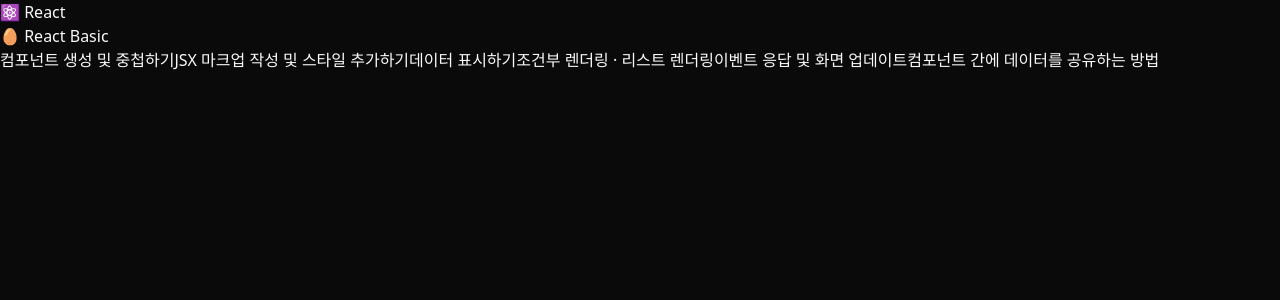
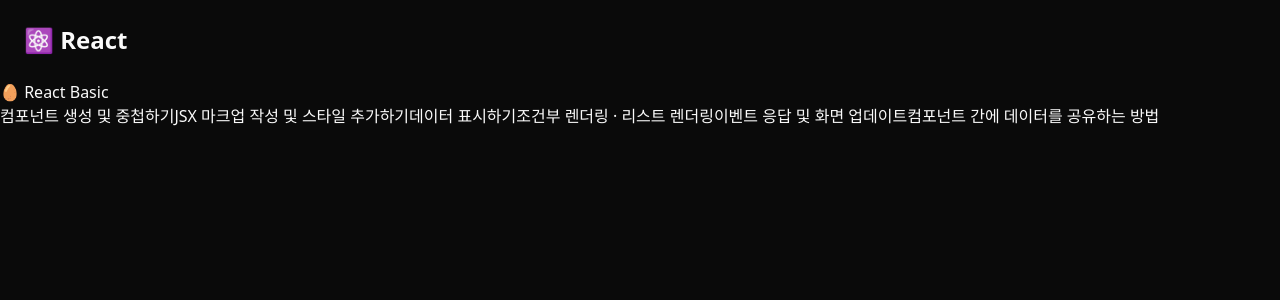
Before and after one commit to miloupark/react-basic, a React (Vite) app: page / in a window 1280 px wide. Shown: the top 300 px of the page. Built offline with nearby package versions, Linux system fonts and the light colour scheme.

Commit message:
style(header): apply Tailwind styling to header title

```diff
--- a/src/components/Header.jsx
+++ b/src/components/Header.jsx
@@ -1,3 +1,11 @@
+import { Link } from "react-router-dom";
+
 export default function Header() {
-  return <h1>⚛️ React</h1>;
+  return (
+    <h1 className="text-2xl font-bold p-6">
+      <Link to="/" className="hover:text-blue-300 transition-colors">
+        ⚛️ React
+      </Link>
+    </h1>
+  );
 }
```
